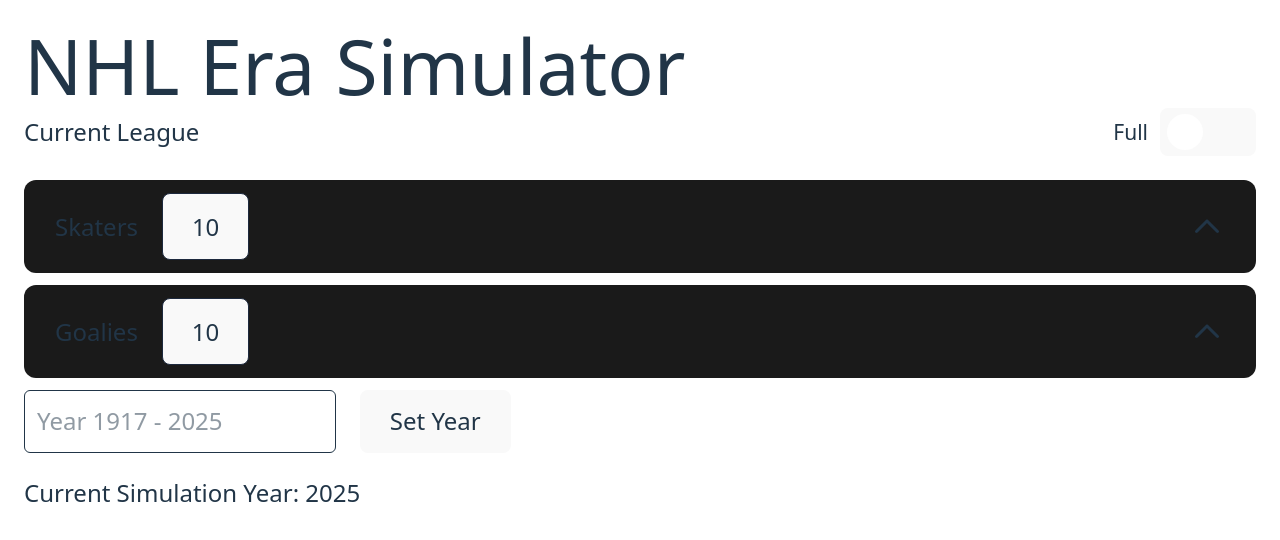
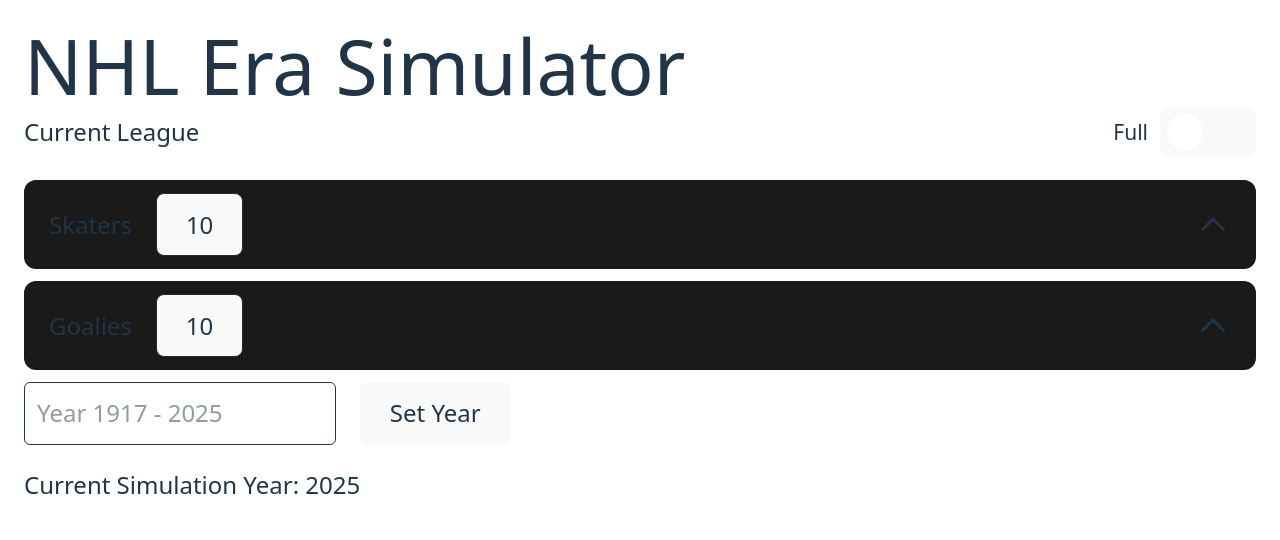
Before and after one commit to Damon-Thomas/nhl-era-rewind, a React (Vite) app: page / in a window 1280 px wide. Shown: the top 540 px of the page. Built offline with nearby package versions, Linux system fonts and the light colour scheme.

Commit message:
fix styling

```diff
--- a/src/components/DropDown.tsx
+++ b/src/components/DropDown.tsx
@@ -19,7 +19,7 @@
   return (
     <div className="relative inline-block text-left w-full h-fit">
       <div
-        className="ddbutton w-full flex justify-between items-center cursor-pointer rounded-lg border border-transparent px-5 py-2 text-base font-medium font-inherit bg-[#1a1a1a] transition-colors duration-300 hover:border-[#646cff] focus:outline-4 focus:outline-auto focus:outline-[#646cff]"
+        className="ddbutton w-full flex justify-between items-center cursor-pointer rounded-lg border border-transparent px-4 py-2 test-sm font-medium bg-[#1a1a1a] transition-colors duration-250 hover:border-[#646cff] focus:outline-4 focus:outline-[#646cff]"
         onClick={() => {
           setOpen((prev) => !prev);
         }}
```
